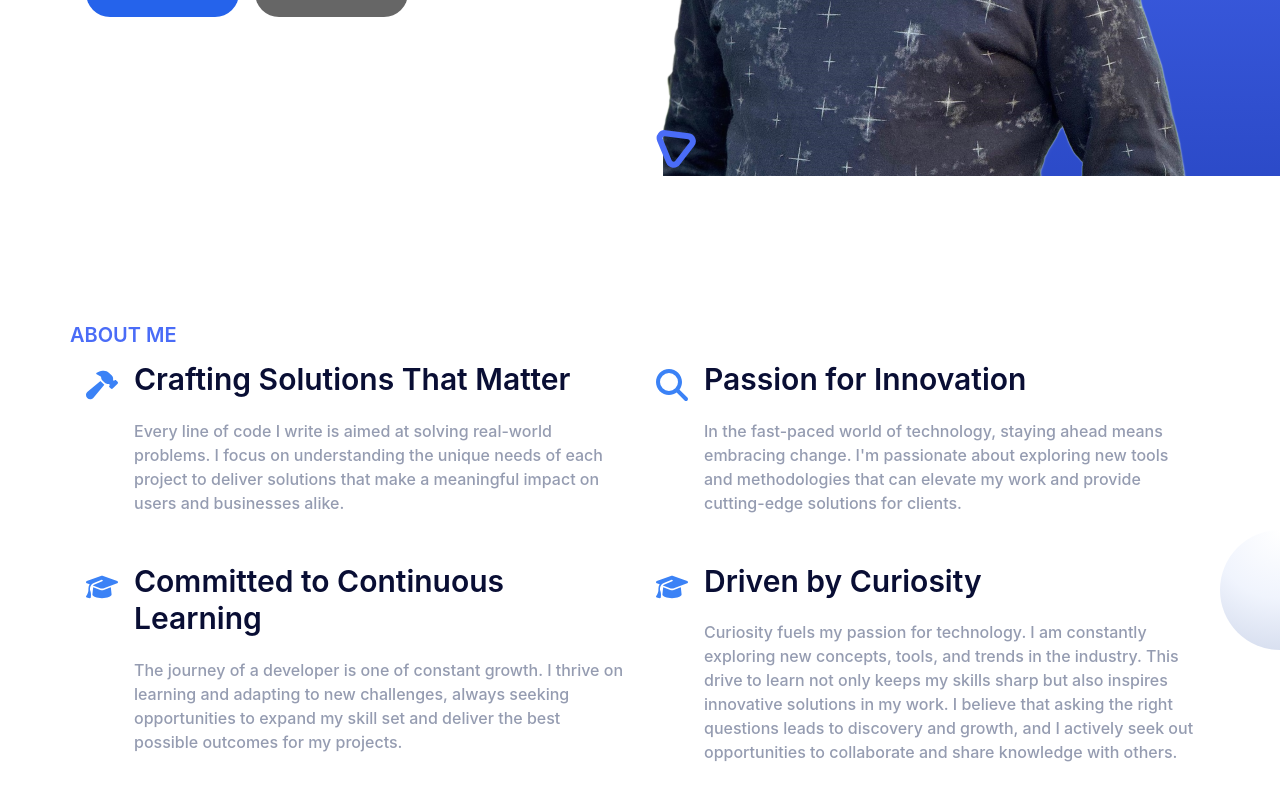
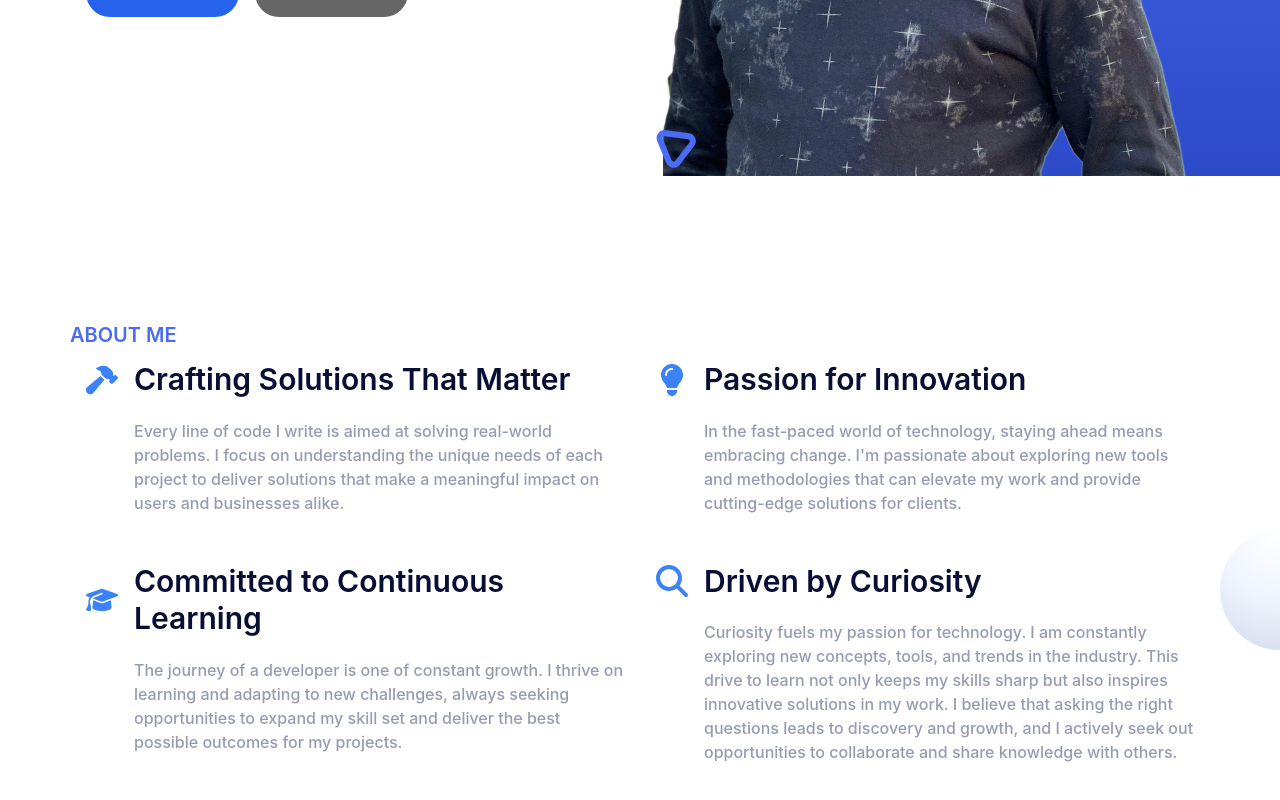
Before and after one commit to abdullahqudeer/personal-portfolio, a React (Create React App) app: page / in a window 1280 px wide. Shown: the part 524-1324 px from the top of the page. Built offline with nearby package versions, Linux system fonts and the light colour scheme.

Commit message:
fixed issues of about page

```diff
--- a/src/components/About.js
+++ b/src/components/About.js
@@ -19,12 +19,12 @@ const About = () => {
           </div>
           <div className="flex flex-wrap -mx-4 mb-12">
             <div className="w-full mb-8 px-4 lg:mb-0 lg:w-1/2 xl:w-1/2">
-              <div className="flex">
+              <div className="flex mb-5 items-center">
                 <FontAwesomeIcon
-                  className="pt-2 text-blue-500 w-8 h-8 mr-4"
+                  className="text-blue-500 w-8 h-8 mr-4"
                   icon={faHammer}
                 ></FontAwesomeIcon>
-                <h2 className="mb-5 text-[1.875rem] leading-[1.25] font-semibold text-[rgb(9,14,52)] ">
+                <h2 className="text-[1.875rem] leading-[1.25] font-semibold text-[rgb(9,14,52)] ">
                   Crafting Solutions That Matter
                 </h2>
               </div>
@@ -36,12 +36,12 @@ const About = () => {
               </p>
             </div>
             <div className="w-full mb-8 px-4 lg:mb-0 lg:w-1/2 xl:w-1/2">
-              <div className="flex">
+              <div className="flex  mb-5 items-center">
                 <FontAwesomeIcon
-                  className="pt-2 text-blue-500 w-8 h-8 mr-4"
-                  icon={faMagnifyingGlass}
+                  className="text-blue-500 w-8 h-8 mr-4"
+                  icon={faLightbulb}
                 ></FontAwesomeIcon>
-                <h2 className="mb-5 text-[1.875rem] leading-[1.25] font-semibold text-[rgb(9,14,52)]">
+                <h2 className="text-[1.875rem] leading-[1.25] font-semibold text-[rgb(9,14,52)]">
                   Passion for Innovation
                 </h2>
               </div>
@@ -55,12 +55,12 @@ const About = () => {
           </div>
           <div className="flex flex-wrap -mx-4">
             <div className="w-full mb-8 px-4 lg:mb-0 lg:w-1/2 xl:w-1/2">
-              <div className="flex">
+              <div className="flex mb-5 items-center">
                 <FontAwesomeIcon
-                  className="pt-2 text-blue-500 w-8 h-8 mr-4"
+                  className="text-blue-500 w-8 h-8 mr-4"
                   icon={faGraduationCap}
                 ></FontAwesomeIcon>
-                <h2 className="mb-5 text-[1.875rem] leading-[1.25] font-semibold text-[rgb(9,14,52)]">
+                <h2 className="text-[1.875rem] leading-[1.25] font-semibold text-[rgb(9,14,52)]">
                   Committed to Continuous Learning
                 </h2>
               </div>
@@ -72,12 +72,12 @@ const About = () => {
               </p>
             </div>
             <div className="w-full mb-8 px-4 lg:mb-0 lg:w-1/2 xl:w-1/2">
-              <div className="flex">
+              <div className="flex mb-5 items-center">
                 <FontAwesomeIcon
-                  className="pt-2 text-blue-500 w-8 h-8 mr-4"
-                  icon={faGraduationCap}
+                  className="text-blue-500 w-8 h-8 mr-4"
+                  icon={faMagnifyingGlass}
                 ></FontAwesomeIcon>
-                <h2 className="mb-5 text-[1.875rem] leading-[1.25] font-semibold text-[rgb(9,14,52)]">
+                <h2 className="text-[1.875rem] leading-[1.25] font-semibold text-[rgb(9,14,52)]">
                   Driven by Curiosity
                 </h2>
               </div>
```
